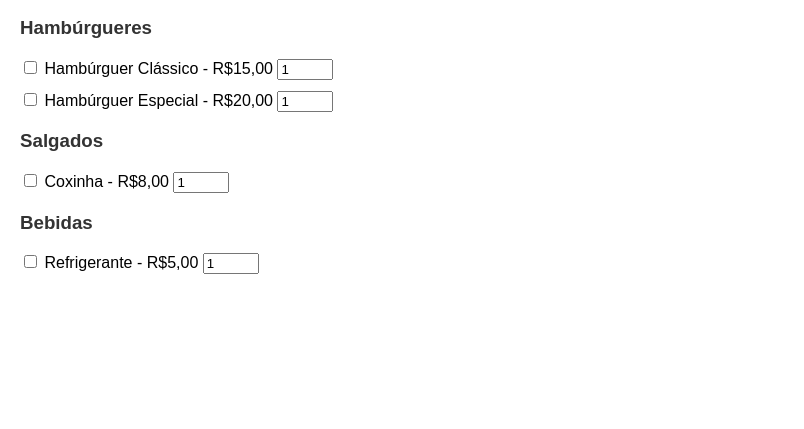
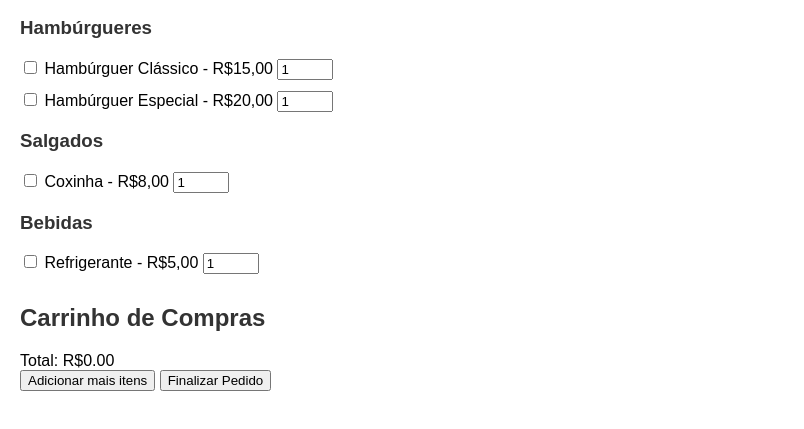
Before and after one commit to jessoliveiradev/cardapio-online, a plain HTML site: page index.html in a window 1280 px wide. Shown: the part 111-540 px from the top of the page, without its empty margins (0-804 px from the left). Drawn offline with Linux system fonts and the light colour scheme.

Commit message:
add cart

```diff
--- a/index.html
+++ b/index.html
@@ -39,5 +39,13 @@
             <input type="number" id="quant_bebida1" name="quant_bebida1" min="1" max="10" value="1">
         </div>
     </section>
+    <section id="cart"></section>
+        <h2>Carrinho de Compras</h2>
+        <div id="selected-items"></div>
+        <div id="total">Total: R$<span id="total-price">0.00</span></div>
+        <button onclick="addMoreItems()">Adicionar mais itens</button>
+        <button onclick="checkout()">Finalizar Pedido</button>
+    </section>
+    <script src="script.js"></script>
 </body>
 </html>
--- /dev/null
+++ b/script.js
@@ -0,0 +1,20 @@
+function addMoreItems() {
+    console.log('oiii');
+    document.getElementById('cart').style.display = 'block';
+    document.getElementById('checkout').style.display = 'none';
+}
+
+function checkout() {
+    document.getElementById('checkout').style.display = 'block';
+    document.getElementById('cart').style.display = 'none';
+
+    const summary = document.getElementById('order-summary');
+    const selectedItems = document.getElementById('selected-items').innerHTML;
+    const totalPrice = document.getElementById('total-price').innerText;
+
+    summary.innerHTML = `
+        <h4>Itens Selecionados:</h4>
+        ${selectedItems}
+        <h4>Total: R$${totalPrice}</h4>
+    `;
+}
```
